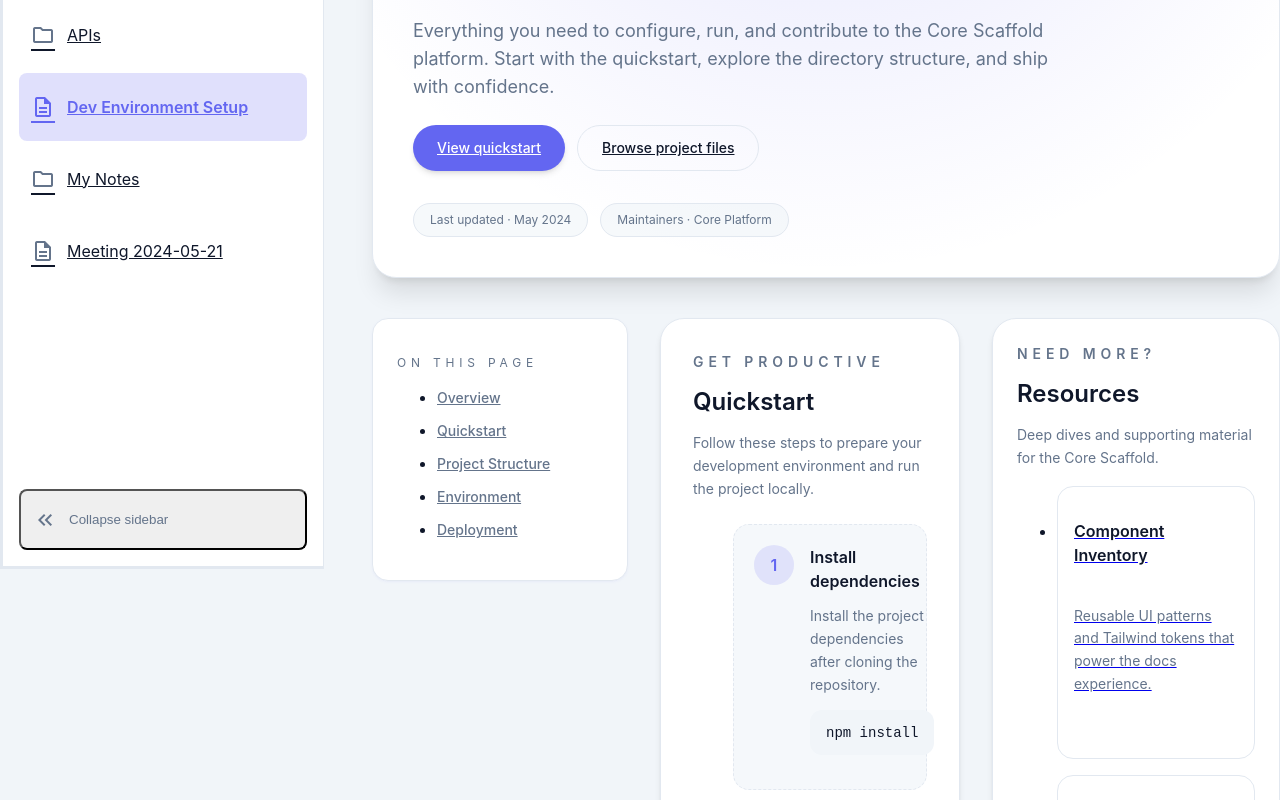
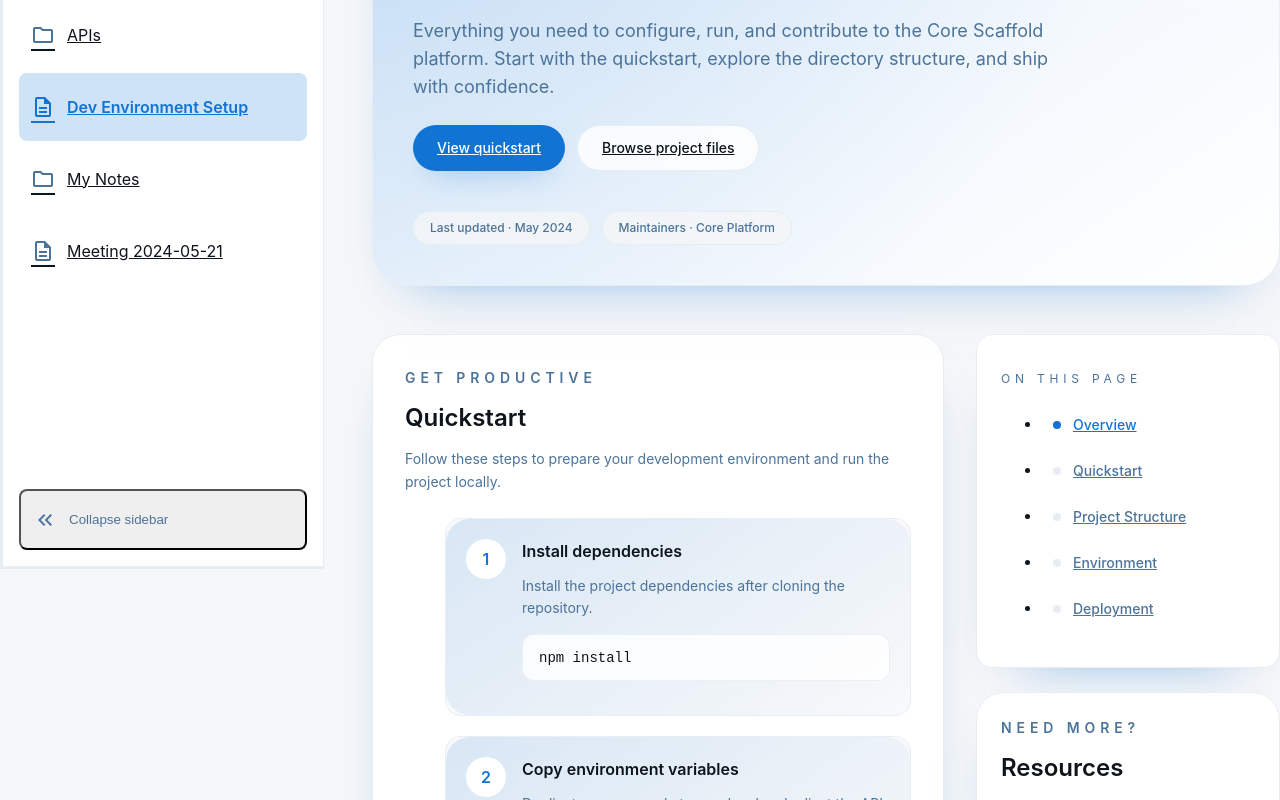
Before and after one commit to iSmileNgyv/Docs_CoreScaffold, a Next.js app: page /docs in a window 1280 px wide. Shown: the part 280-1080 px from the top of the page. Built offline with nearby package versions, Linux system fonts and the light colour scheme.

Commit message:
style: align docs layout with reference design

```diff
--- a/app/globals.css
+++ b/app/globals.css
@@ -8,17 +8,17 @@
 @theme inline {
   --color-background: var(--background);
   --color-foreground: var(--foreground);
-  --color-background-light: #f1f5f9;
-  --color-background-dark: #020817;
+  --color-background-light: #f6f7f8;
+  --color-background-dark: #101922;
   --color-surface-light: #ffffff;
-  --color-surface-dark: #0f172a;
-  --color-text-light: #0f172a;
-  --color-text-dark: #e2e8f0;
-  --color-text-muted-light: #64748b;
+  --color-surface-dark: #1a242e;
+  --color-text-light: #0d141b;
+  --color-text-dark: #e7edf3;
+  --color-text-muted-light: #4c739a;
   --color-text-muted-dark: #94a3b8;
-  --color-border-light: #e2e8f0;
-  --color-border-dark: #1f2937;
-  --color-primary: #6366f1;
+  --color-border-light: #e7edf3;
+  --color-border-dark: #334155;
+  --color-primary: #1173d4;
   --font-sans: var(--font-geist-sans);
   --font-mono: var(--font-geist-mono);
 }
--- a/src/page-templates/docs/docs.scss
+++ b/src/page-templates/docs/docs.scss
@@ -4,22 +4,35 @@
 @reference "../../../app/globals.css";
 
 .docs-page {
-  @apply max-w-6xl mx-auto w-full px-6 py-10 space-y-10 text-text-light dark:text-text-dark;
+  @apply max-w-6xl mx-auto w-full px-6 py-10 space-y-12 text-text-light dark:text-text-dark;
 }
 
 .docs-hero {
-  @apply relative overflow-hidden rounded-3xl border border-border-light dark:border-border-dark
-  bg-surface-light dark:bg-surface-dark p-10 shadow-xl;
+  @apply relative overflow-hidden rounded-[2.25rem] border border-border-light dark:border-border-dark
+  bg-surface-light dark:bg-surface-dark p-10;
   isolation: isolate;
+  background-image: linear-gradient(145deg, rgba(17, 115, 212, 0.12), rgba(255, 255, 255, 0.9));
+  box-shadow: 0 28px 55px -38px rgba(17, 115, 212, 0.55);
 
   &::after {
     content: "";
     position: absolute;
     inset: -40% -30% auto;
-    height: 150%;
-    background: radial-gradient(circle at top, var(--color-primary) 0%, transparent 60%);
-    opacity: 0.18;
+    height: 160%;
+    background: radial-gradient(circle at 15% -10%, rgba(17, 115, 212, 0.35), transparent 60%);
+    opacity: 0.6;
     z-index: -1;
+  }
+
+  &::before {
+    content: "";
+    position: absolute;
+    width: 18rem;
+    height: 18rem;
+    right: -6rem;
+    top: -7rem;
+    background: radial-gradient(circle, rgba(255, 255, 255, 0.55) 0%, transparent 70%);
+    filter: blur(0.5px);
   }
 }
 
@@ -48,22 +61,27 @@
   transition-all duration-200;
 
   &--primary {
-    @apply bg-primary text-white shadow-md hover:shadow-xl hover:-translate-y-0.5;
+    @apply bg-primary text-white hover:-translate-y-0.5;
+    box-shadow: 0 12px 30px -18px rgba(17, 115, 212, 0.75);
+
+    &:hover {
+      box-shadow: 0 20px 45px -24px rgba(17, 115, 212, 0.8);
+    }
   }
 
   &--ghost {
-    @apply border border-border-light dark:border-border-dark bg-transparent text-text-light
-    dark:text-text-dark hover:bg-background-light/60 dark:hover:bg-background-dark/60;
+    @apply border border-border-light dark:border-border-dark bg-white/80 text-text-light
+    dark:text-text-dark hover:border-primary/40 hover:text-primary;
   }
 }
 
 .docs-hero__meta {
-  @apply mt-8 flex flex-wrap gap-3 text-xs text-text-muted-light dark:text-text-muted-dark;
+  @apply mt-10 flex flex-wrap gap-3 text-xs text-text-muted-light dark:text-text-muted-dark;
 }
 
 .docs-pill {
   @apply inline-flex items-center gap-2 rounded-full border border-border-light dark:border-border-dark
-  bg-background-light/60 dark:bg-background-dark/60 px-4 py-2;
+  bg-background-light/80 dark:bg-background-dark/60 px-4 py-2 font-medium;
 }
 
 .docs-grid {
@@ -71,30 +89,9 @@
   gap: 2rem;
   grid-template-columns: 1fr;
 
-  @media (min-width: 1024px) {
-    grid-template-columns: 16rem minmax(0, 1fr);
+  @media (min-width: 1280px) {
+    grid-template-columns: minmax(0, 1fr) 19rem;
   }
-
-  @media (min-width: 1280px) {
-    grid-template-columns: 16rem minmax(0, 1fr) 18rem;
-  }
-}
-
-.docs-toc {
-  @apply sticky top-[104px] h-max rounded-2xl border border-border-light dark:border-border-dark
-  bg-surface-light dark:bg-surface-dark p-6 shadow-sm shadow-primary/5;
-
-  ul {
-    @apply mt-4 space-y-3;
-  }
-
-  a {
-    @apply text-sm font-medium text-text-muted-light dark:text-text-muted-dark hover:text-primary;
-  }
-}
-
-.docs-toc__title {
-  @apply text-xs uppercase tracking-[0.4em] text-text-muted-light dark:text-text-muted-dark;
 }
 
 .docs-content {
@@ -102,8 +99,9 @@
 }
 
 .docs-card {
-  @apply rounded-3xl border border-border-light dark:border-border-dark bg-surface-light dark:bg-surface-dark
-  p-8 shadow-md space-y-6;
+  @apply rounded-[1.75rem] border border-border-light dark:border-border-dark bg-surface-light dark:bg-surface-dark
+  p-8 space-y-6;
+  box-shadow: 0 24px 55px -40px rgba(17, 115, 212, 0.8);
 
   header {
     @apply space-y-3;
@@ -147,14 +145,30 @@
   @apply space-y-5;
 
   li {
-    @apply flex gap-4 rounded-2xl border border-dashed border-border-light dark:border-border-dark/70
-    bg-background-light/70 dark:bg-background-dark/40 p-5;
+    @apply relative flex gap-4 rounded-2xl border border-border-light/80 dark:border-border-dark/70
+    bg-background-light/70 dark:bg-background-dark/40 p-5 overflow-hidden;
+
+    &::before {
+      content: "";
+      position: absolute;
+      inset: 0;
+      border-radius: 1.5rem;
+      background: linear-gradient(145deg, rgba(17, 115, 212, 0.16), rgba(255, 255, 255, 0));
+      opacity: 0.85;
+      z-index: 0;
+    }
+
+    > * {
+      position: relative;
+      z-index: 1;
+    }
   }
 }
 
 .docs-step__index {
-  @apply flex h-10 w-10 flex-none items-center justify-center rounded-full bg-primary/15 text-primary
+  @apply flex h-10 w-10 flex-none items-center justify-center rounded-full bg-white text-primary
   font-semibold;
+  box-shadow: 0 12px 30px -20px rgba(17, 115, 212, 0.9);
 }
 
 .docs-step__content {
@@ -165,14 +179,15 @@
   }
 
   pre {
-    @apply rounded-xl bg-background-light dark:bg-background-dark px-4 py-3 text-sm font-mono
-    text-text-light dark:text-text-dark;
+    @apply rounded-xl bg-white/80 dark:bg-background-dark px-4 py-3 text-sm font-mono
+    text-text-light dark:text-text-dark border border-border-light/80 dark:border-border-dark;
   }
 }
 
 .docs-callout {
-  @apply flex items-center gap-3 rounded-2xl border border-primary/40 bg-primary/10 px-4 py-3 text-sm
-  text-primary font-medium;
+  @apply flex items-center gap-3 rounded-2xl border border-primary/40 px-4 py-3 text-sm text-primary font-medium;
+  box-shadow: 0 18px 45px -32px rgba(17, 115, 212, 0.75);
+  background-color: rgba(17, 115, 212, 0.12);
 }
 
 .docs-list {
@@ -183,16 +198,66 @@
   }
 }
 
-.docs-sidebar {
+.docs-right-rail {
   @apply space-y-6;
+
+  @media (min-width: 1280px) {
+    position: sticky;
+    top: 104px;
+    align-self: start;
+  }
+}
+
+.docs-toc {
+  @apply rounded-2xl border border-border-light dark:border-border-dark bg-surface-light dark:bg-surface-dark
+  p-6;
+  box-shadow: 0 24px 55px -45px rgba(17, 115, 212, 0.85);
+
+  ul {
+    @apply mt-5 space-y-2.5;
+  }
+
+  li {
+    @apply text-sm;
+  }
+
+  a {
+    @apply flex items-center gap-3 rounded-xl px-3 py-2 font-medium text-text-muted-light dark:text-text-muted-dark
+    transition-colors duration-200;
+
+    span {
+      @apply size-2 rounded-full bg-border-light dark:bg-border-dark transition-colors duration-200;
+    }
+
+    &[data-active="true"] {
+      @apply text-primary;
+
+      span {
+        @apply bg-primary;
+      }
+    }
+
+    &:hover {
+      @apply text-primary;
+
+      span {
+        @apply bg-primary/80;
+      }
+    }
+  }
+}
+
+.docs-toc__title {
+  @apply text-xs uppercase tracking-[0.4em] text-text-muted-light dark:text-text-muted-dark;
 }
 
 .docs-resource-list {
   @apply space-y-4;
 
   a {
-    @apply flex flex-col gap-2 rounded-2xl border border-border-light dark:border-border-dark px-4 py-4
-    transition-all duration-200 hover:border-primary/60 hover:shadow-lg;
+    @apply flex items-start justify-between gap-3 rounded-2xl border border-border-light dark:border-border-dark px-5 py-4
+    transition-all duration-200 hover:border-primary/50 hover:-translate-y-0.5;
+    box-shadow: 0 12px 38px -35px rgba(17, 115, 212, 0.45);
 
     h3 {
       @apply text-base font-semibold text-text-light dark:text-text-dark;
@@ -203,12 +268,12 @@
     }
 
     span {
-      @apply text-primary opacity-0 transition-opacity duration-200;
+      @apply text-primary text-lg;
     }
-  }
 
-  a:hover span {
-    @apply opacity-100;
+    &:hover {
+      box-shadow: 0 22px 45px -35px rgba(17, 115, 212, 0.6);
+    }
   }
 }
 
--- a/src/page-templates/docs/ui/index.tsx
+++ b/src/page-templates/docs/ui/index.tsx
@@ -77,19 +77,6 @@ export default function DocsTemplate() {
             </section>
 
             <div className="docs-grid">
-                <aside className="docs-toc">
-                    <p className="docs-toc__title">On this page</p>
-                    <nav>
-                        <ul>
-                            {anchors.map((anchor) => (
-                                <li key={anchor.id}>
-                                    <a href={`#${anchor.id}`}>{anchor.label}</a>
-                                </li>
-                            ))}
-                        </ul>
-                    </nav>
-                </aside>
-
                 <article className="docs-content">
                     <section className="docs-card" id="quickstart">
                         <header>
@@ -208,7 +195,23 @@ export default function DocsTemplate() {
                     </section>
                 </article>
 
-                <aside className="docs-sidebar">
+                <aside className="docs-right-rail">
+                    <div className="docs-toc">
+                        <p className="docs-toc__title">On this page</p>
+                        <nav>
+                            <ul>
+                                {anchors.map((anchor, index) => (
+                                    <li key={anchor.id}>
+                                        <a href={`#${anchor.id}`} data-active={index === 0}>
+                                            <span aria-hidden="true" />
+                                            {anchor.label}
+                                        </a>
+                                    </li>
+                                ))}
+                            </ul>
+                        </nav>
+                    </div>
+
                     <div className="docs-card docs-card--compact">
                         <header>
                             <p className="docs-card__eyebrow">Need more?</p>
@@ -219,9 +222,11 @@ export default function DocsTemplate() {
                             {resources.map((resource) => (
                                 <li key={resource.label}>
                                     <a href={resource.href}>
-                                        <h3>{resource.label}</h3>
-                                        <p>{resource.description}</p>
-                                        <span className="material-symbols-outlined">open_in_new</span>
+                                        <div>
+                                            <h3>{resource.label}</h3>
+                                            <p>{resource.description}</p>
+                                        </div>
+                                        <span className="material-symbols-outlined">north_east</span>
                                     </a>
                                 </li>
                             ))}
```
